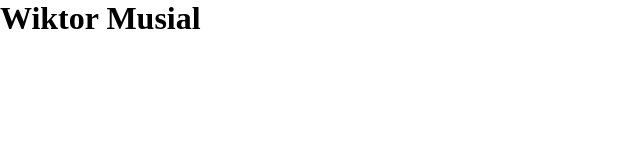
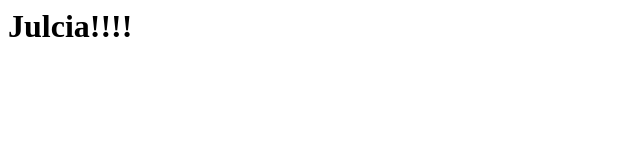
Before and after one commit to iwikmu/iwikmu.github.io, a plain HTML site: page index.html in a window 1280 px wide. Shown: the whole page, without its empty margins (0-640 px from the left). Drawn offline with Linux system fonts and the light colour scheme.

Commit message:
Update index.html

```diff
--- a/index.html
+++ b/index.html
@@ -1,9 +1 @@
-<!DOCTYPE html>
-<html>
-<head>
-
-</head>
-<body style="margin: 0 auto">
-  <h1 style="top:0;left:0;right:0;bottom:0;margin:auto;">Wiktor Musial</h1>
-</body>
-</html>
+<h1>Julcia!!!!</h1>
```
